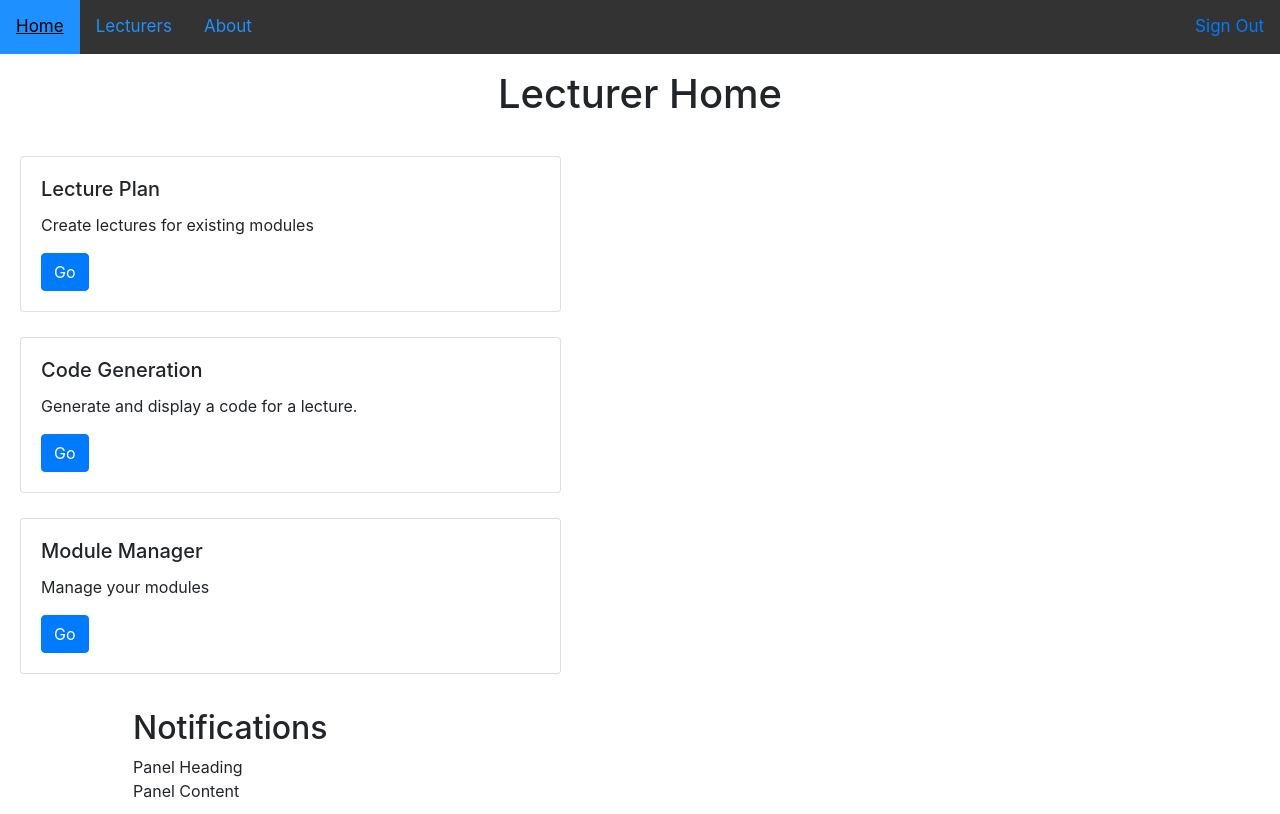
After one commit to abbas67/honours-project, a Flask app: page /lecturerhome in a window 1280 px wide. The commit adds this page. Run offline with Flask 2, Linux system fonts and the light colour scheme; the visitor is signed in with stand-in values (Sample User, id 1); parts of the project's set-up code (start-up, migrations or seed data) failed here and were passed over; some libraries are stand-ins or nearby versions.

Commit message:
finished login

```diff
--- a/main.py
+++ b/main.py
@@ -3,8 +3,7 @@ import random
 import pandas as pd
 import pyodbc
 import string
-from sqlalchemy import select, MetaData, Table
-from flask import Flask, render_template, request, redirect, url_for, flash
+from flask import Flask, render_template, request, redirect, url_for, flash, session, g
 
 app = Flask(__name__)
 
@@ -22,15 +21,35 @@ conn = pyodbc.connect(params)
 cursor = conn.cursor()
 
 
+@app.before_request
+def before_request():
+
+    g. user = None
+
+    if 'user' in session:
+        g.user = session['user']
+
+
 @app.route("/")
 @app.route("/Home")
 def index():
     return render_template('homepage.html')
 
 
+@app.route("/lecturerhome")
+def lecturerhomepage():
+
+    if g.user:
+        return render_template('lecturerhome.html')
+
+    return redirect(url_for('lecturersigninpage'))
+
 
 @app.route("/lecturersigninpage")
 def lecturersigninpage():
+
+    if g.user:
+        return redirect(url_for('lecturerhomepage'))
 
     return render_template('lecturersignin.html')
 
@@ -38,44 +57,58 @@ def lecturersigninpage():
 @app.route("/lecturersignin", methods=['POST'])
 def lecturersignin():
 
+    session.pop('user', None)
     lecturerid = request.form['lecturerid']
     password = request.form['Password']
 
     query = "SELECT * FROM Lecturers WHERE LecturerID=?"
-
     result = pd.read_sql(query, conn, params=(lecturerid,))
     lecturerinfo = result.to_dict('records')
-    print(lecturerinfo)
-
     error = None
 
     if len(lecturerinfo) != 1:
-        error = "LecturerID or password is incorrect"
+        error = "Account does not exist"
         return render_template('lecturersignin.html', error=error)
 
     if checkpass(lecturerinfo[0], password) is True:
 
-        return redirect(url_for('lectureman'))
+        session['user'] = lecturerid
+        session['moduleinfo'] = []
+
+        query = "SELECT * FROM Modules WHERE LecturerID=?"
+        result = pd.read_sql(query, conn, params=(lecturerid,))
+        lecturerinfo = result.to_dict('records')
+        print(lecturerinfo)
+
+        for x in lecturerinfo:
+            print(x['LecturerID'])
+            print(session['user'])
+            if x['LecturerID'] == session['user']:
+                print("why")
+                session['moduleinfo'].add(x['LecturerID'])
+
+        print(session['moduleinfo'])
+
+        return redirect(url_for('lecturerhomepage'))
 
     else:
         error = "LecturerID or password is incorrect"
         return render_template('lecturersignin.html', error=error)
 
 
-
-
-
 @app.route("/lecturemanagement")
 def lectureman():
+    if g.user:
 
-    query = "SELECT * FROM Modules"
+        query = "SELECT * FROM Modules"
 
-    result = pd.read_sql(query, conn)
-    moduleinfo = result.to_dict('records')
-    print(moduleinfo)
+        result = pd.read_sql(query, conn)
+        moduleinfo = result.to_dict('records')
+        print(moduleinfo)
 
+        return render_template('createlecture.html', modules=moduleinfo)
 
-    return render_template('createlecture.html', modules=moduleinfo)
+    return redirect(url_for('lecturersigninpage'))
 
 
 @app.route("/lecturesignin")
@@ -100,7 +133,7 @@ def createlecture():
     last = request.form['last']
     last = int(last)
 
-    for x in range (first, last + 1):
+    for x in range(first, last + 1):
 
         query = "INSERT INTO Lectures (LectureID, ModuleID, LectureName, LectureLocation, LectureDuration, Week, Day, Time ) VALUES (?, ?, ?, ?, ?, ?, ?, ?);"
 
@@ -113,18 +146,18 @@ def createlecture():
 @app.route("/genCode")
 def codedisplay():
 
-    return render_template('genCode.html', code=generatenewcode())
+    if g.user:
+
+        print(session['user'])
+
+        return render_template('genCode.html', code=generatenewcode())
+
+    return redirect(url_for('lecturersigninpage'))
 
 
 def generatenewcode():
 
     return ''.join(random.SystemRandom().choice(string.ascii_uppercase + string.digits) for _ in range(6))
-
-
-@app.route("/signedin")
-def confirmsignin():
-
-    return render_template('signedin.html')
 
 
 @app.route("/login", methods=['POST'])
@@ -168,5 +201,11 @@ def checkpass(user, possiblepassword):
         return False
 
 
+@app.route('/sign_out')
+def sign_out():
+    session.pop('user', None)
+    return redirect(url_for('index'))
+
+
 if __name__ == "__main__":
     app.run(host='0.0.0.0', threaded=True, debug=True)
--- a/requirements.txt
+++ b/requirements.txt
@@ -3,6 +3,7 @@ dominate==2.4.0
 Flask==1.1.1
 Flask-Bootstrap==3.3.7.1
 flask-heroku==0.1.9
+Flask-Login==0.4.1
 Flask-SQLAlchemy==2.4.1
 gunicorn==19.9.0
 itsdangerous==1.1.0
--- /dev/null
+++ b/static/lecturerhome.css
@@ -0,0 +1,47 @@
+.flex-container {
+    display: flex;
+    background: #fff;
+    margin-top: 100px;
+    justify-content: center;
+
+}
+.main {
+    width:100%;
+    display: inline-block;
+}
+
+.row
+{
+    align-self: center;
+    margin-top: 25px;
+    margin-bottom: 25px;
+    margin-left: auto;
+    margin-right: auto;
+
+}
+.left{
+
+    float: left;
+    width: 90%;
+    padding: 5px;
+
+}
+.right{
+
+  float: right;
+  width: 90%;
+  padding: 5px;
+}
+.topnav1{
+  float: right;
+  color: dodgerblue;
+  text-align: center;
+  padding: 14px 16px;
+  text-decoration: none;
+  font-size: 17px;
+    background-color: #333;
+
+}
+* {
+  box-sizing: border-box;
+}
--- a/templates/layout.html
+++ b/templates/layout.html
@@ -13,7 +13,7 @@
   <header>
     <div class="topnav">
           <div class="active">
-          <a href="#">Home</a>
+          <a href="{{ url_for('index') }}">Home</a>
           <a href="#Lecturers">Lecturers</a>
           <a href="#about">About</a>
         </div>
--- /dev/null
+++ b/templates/lecturerhome.html
@@ -0,0 +1,90 @@
+{% extends "layout.html" %}
+
+{% block head %}
+
+         <div class="topnav1">
+          <a href="{{ url_for('sign_out') }}">Sign Out</a>
+          </div>
+
+    <link rel="stylesheet" href="https://stackpath.bootstrapcdn.com/bootstrap/4.3.1/css/bootstrap.min.css" integrity="sha384-ggOyR0iXCbMQv3Xipma34MD+dH/1fQ784/j6cY/iJTQUOhcWr7x9JvoRxT2MZw1T" crossorigin="anonymous">
+    <link rel="stylesheet" type="text/css" href="{{ url_for('static', filename='lecturerhome.css') }}">
+{#      <link rel="stylesheet" href="https://maxcdn.bootstrapcdn.com/bootstrap/3.4.0/css/bootstrap.min.css">#}
+
+    <title>Home</title>
+
+{% endblock head %}
+
+{% block content %}
+
+    <p> </p>
+    <h1 align="center"> Lecturer Home</h1>
+
+
+
+    <div class = "main">
+
+        <div class = "left">
+
+             <div class="row">
+                  <div class="col-sm-6">
+                    <div class="card">
+                      <div class="card-body">
+                        <h5 class="card-title">Lecture Plan</h5>
+                        <p class="card-text">Create lectures for existing modules</p>
+                        <a href="{{ url_for('lectureman') }}" class="btn btn-primary">Go</a>
+                      </div>
+                    </div>
+                  </div>
+                </div>
+
+                <div class="row">
+                  <div class="col-sm-6">
+                    <div class="card">
+                      <div class="card-body">
+                        <h5 class="card-title"> Code Generation</h5>
+                        <p class="card-text">Generate and display a code for a lecture.</p>
+                        <a href="{{ url_for('codedisplay') }}" class="btn btn-primary">Go</a>
+                      </div>
+                    </div>
+                  </div>
+                </div>
+
+                <div class="row">
+                  <div class="col-sm-6">
+                    <div class="card">
+                      <div class="card-body">
+                        <h5 class="card-title">Module Manager</h5>
+                        <p class="card-text">Manage your modules</p>
+                        <a href="#" class="btn btn-primary">Go</a>
+                      </div>
+                    </div>
+                  </div>
+                </div>
+
+        </div>
+
+
+        <div class = "right">
+
+                  <h2>Notifications</h2>
+              <div class="panel panel-default">
+                <div class="panel-heading">Panel Heading</div>
+                <div class="panel-body">Panel Content</div>
+              </div>
+
+
+        </div>
+
+    </div>
+
+
+
+
+{% endblock content %}
+
+{% block scripts %}
+{{ super() }}
+        <script src="https://ajax.googleapis.com/ajax/libs/jquery/3.4.1/jquery.min.js"></script>
+    <script src="https://maxcdn.bootstrapcdn.com/bootstrap/3.4.0/js/bootstrap.min.js"></script>
+
+{% endblock scripts %}
```
Also changed, not shown: templates/test.html (added).
